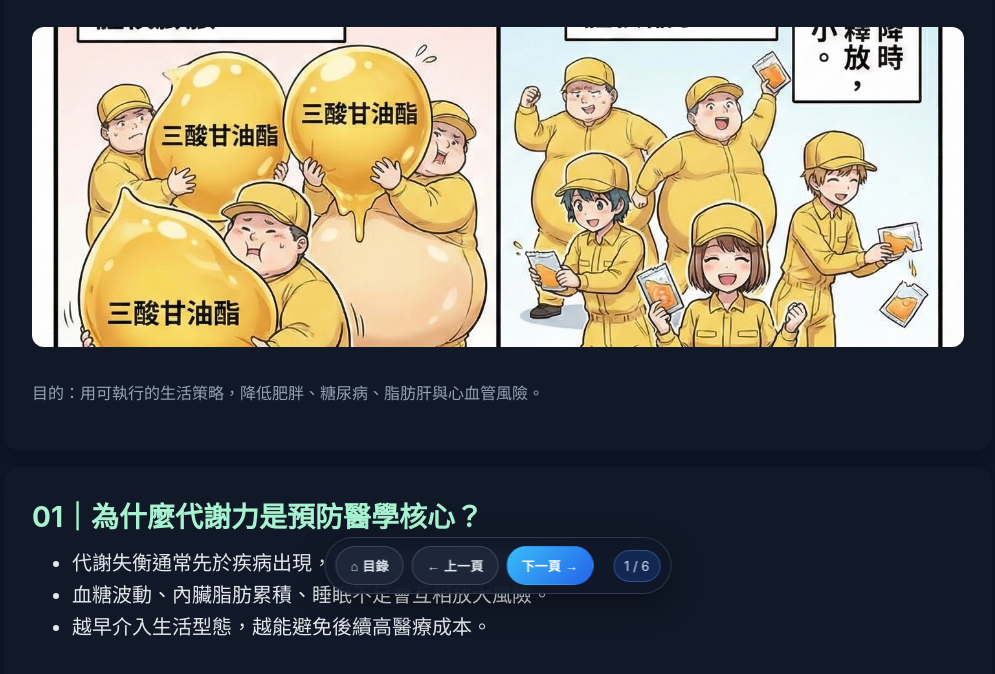
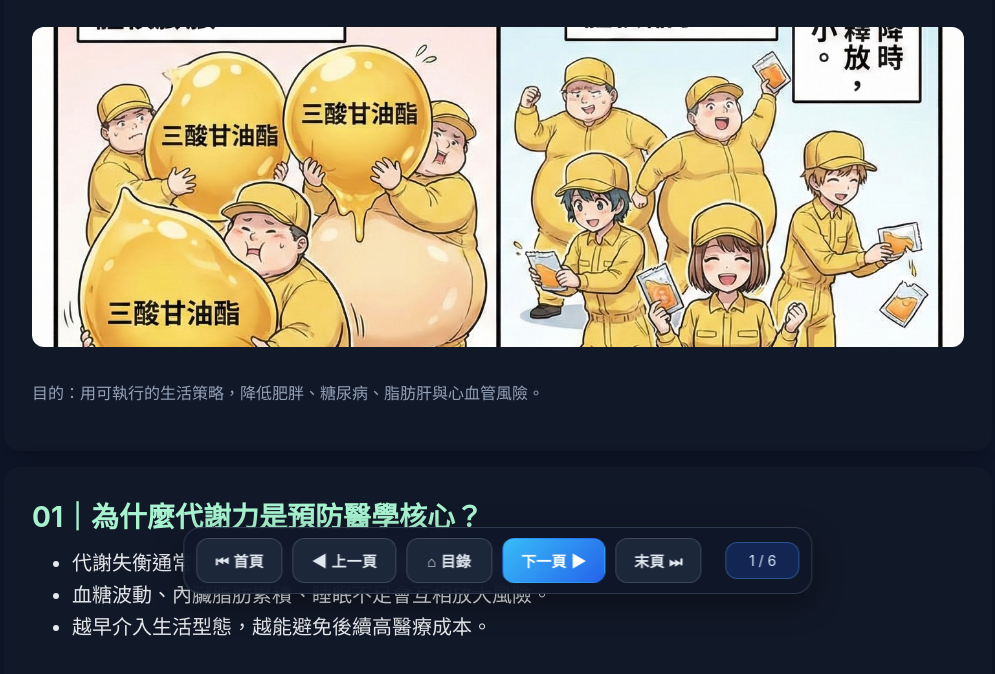
Before and after one commit to ericsawtw/preventive-med-mvp, a website: page public/ppt-metabolic-prevention.html in a window 1280 px wide. Shown: the part 192-866 px from the top of the page, without its empty margins (142-1137 px from the left). Drawn offline with Linux system fonts and the light colour scheme.

Commit message:
Expand PPT controls to five buttons and larger size

```diff
--- a/public/ppt-metabolic-prevention.html
+++ b/public/ppt-metabolic-prevention.html
@@ -17,12 +17,12 @@
     .grid{display:grid;grid-template-columns:1fr 1fr;gap:14px}
     .box{background:#1f2937;border-radius:12px;padding:14px}
     .tag{display:inline-block;background:#14532d;color:#dcfce7;border-radius:999px;padding:6px 12px;font-size:14px;margin-bottom:10px}
-    .controls{position:fixed;left:50%;transform:translateX(-50%);bottom:14px;background:rgba(15,23,42,.88);backdrop-filter:blur(10px);border:1px solid rgba(148,163,184,.25);padding:8px 10px;display:flex;align-items:center;gap:8px;z-index:9999;border-radius:999px;box-shadow:0 10px 30px rgba(0,0,0,.35)}
-    .btn{border:1px solid transparent;border-radius:999px;padding:9px 14px;font-size:13px;font-weight:700;cursor:pointer;letter-spacing:.2px;transition:.2s ease}
+    .controls{position:fixed;left:50%;transform:translateX(-50%);bottom:14px;background:rgba(15,23,42,.9);backdrop-filter:blur(10px);border:1px solid rgba(148,163,184,.25);padding:10px 12px;display:flex;align-items:center;gap:10px;z-index:9999;border-radius:18px;box-shadow:0 10px 30px rgba(0,0,0,.35)}
+    .btn{border:1px solid transparent;border-radius:12px;padding:11px 18px;font-size:15px;font-weight:700;cursor:pointer;letter-spacing:.2px;transition:.2s ease;min-width:86px}
     .btn.primary{background:linear-gradient(135deg,#38bdf8,#2563eb);color:#fff}
-    .btn.secondary{background:rgba(30,41,59,.9);color:#e2e8f0;border-color:rgba(148,163,184,.28)}
+    .btn.secondary{background:rgba(30,41,59,.95);color:#e2e8f0;border-color:rgba(148,163,184,.28)}
     .btn:hover{transform:translateY(-1px);filter:brightness(1.06)}
-    .spacer{width:4px}.progress{font-size:13px;color:#dbeafe;background:rgba(37,99,235,.22);border:1px solid rgba(96,165,250,.35);padding:7px 10px;border-radius:999px}
+    .spacer{width:4px}.progress{font-size:14px;color:#dbeafe;background:rgba(37,99,235,.22);border:1px solid rgba(96,165,250,.35);padding:9px 12px;border-radius:12px;min-width:74px;text-align:center}
     @media (max-width:720px){p,li{font-size:18px} h1{font-size:30px} h2{font-size:24px}}
   </style>
 </head>
@@ -66,9 +66,11 @@
   </main>
 
   <div class="controls">
+    <button class="btn secondary" id="firstBtn">⏮ 首頁</button>
+    <button class="btn secondary" id="prevBtn">◀ 上一頁</button>
     <button class="btn secondary" id="homeBtn">⌂ 目錄</button>
-    <button class="btn secondary" id="prevBtn">← 上一頁</button>
-    <button class="btn primary" id="nextBtn">下一頁 →</button>
+    <button class="btn primary" id="nextBtn">下一頁 ▶</button>
+    <button class="btn secondary" id="lastBtn">末頁 ⏭</button>
     <div class="spacer"></div>
     <div class="progress" id="progress">1 / 6</div>
   </div>
@@ -78,9 +80,11 @@
     let idx=0;
     const progress=document.getElementById('progress');
     const goto=(n)=>{idx=Math.max(0,Math.min(slides.length-1,n));slides[idx].scrollIntoView({behavior:'smooth',block:'start'});progress.textContent=`${idx+1} / ${slides.length}`};
+    document.getElementById('firstBtn').onclick=()=>goto(0);
     document.getElementById('prevBtn').onclick=()=>goto(idx-1);
+    document.getElementById('homeBtn').onclick=()=>location.href='./index.html';
     document.getElementById('nextBtn').onclick=()=>goto(idx+1);
-    document.getElementById('homeBtn').onclick=()=>location.href='./index.html';
+    document.getElementById('lastBtn').onclick=()=>goto(slides.length-1);
     document.addEventListener('keydown',(e)=>{if(e.key==='ArrowRight'||e.key==='PageDown')goto(idx+1);if(e.key==='ArrowLeft'||e.key==='PageUp')goto(idx-1);if(e.key==='Home')goto(0);if(e.key==='End')goto(slides.length-1)});
     const io=new IntersectionObserver((entries)=>{entries.forEach(en=>{if(en.isIntersecting){idx=slides.indexOf(en.target);progress.textContent=`${idx+1} / ${slides.length}`}})},{threshold:.55});
     slides.forEach(s=>io.observe(s));
```
